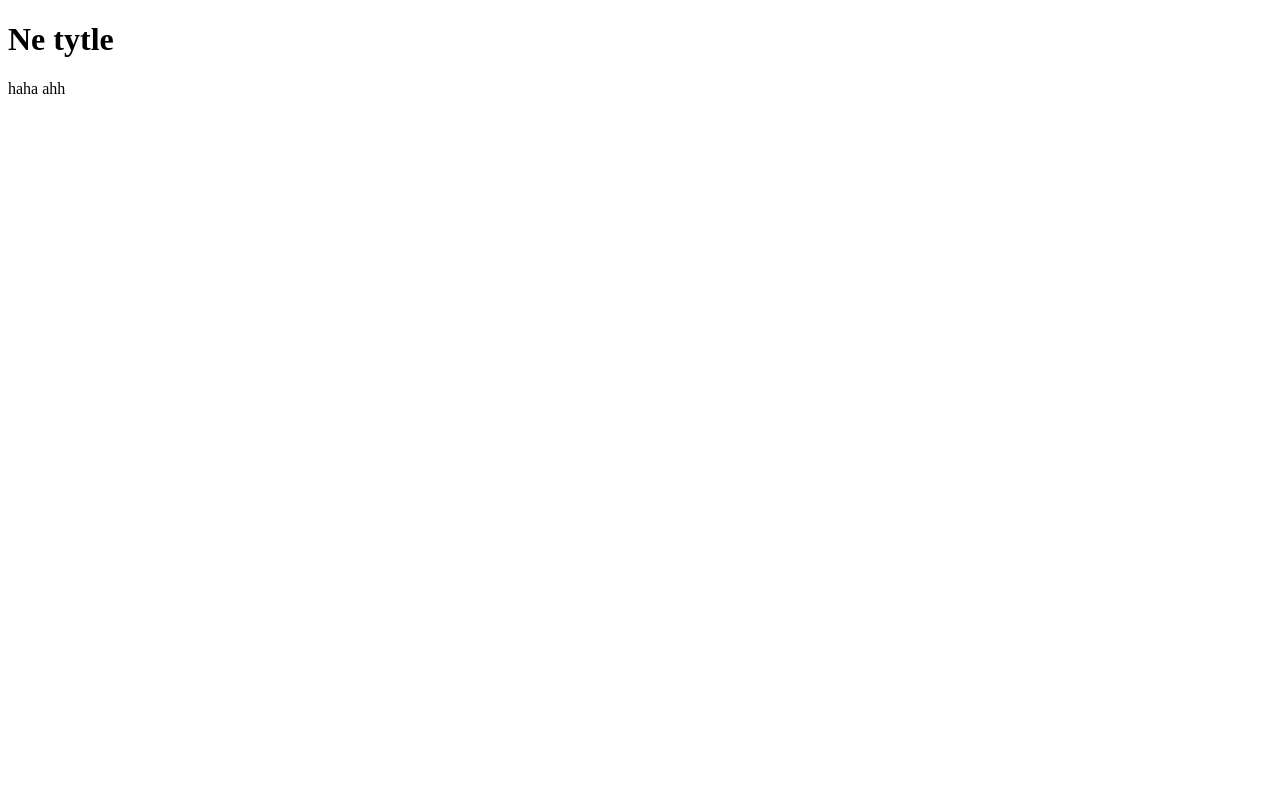
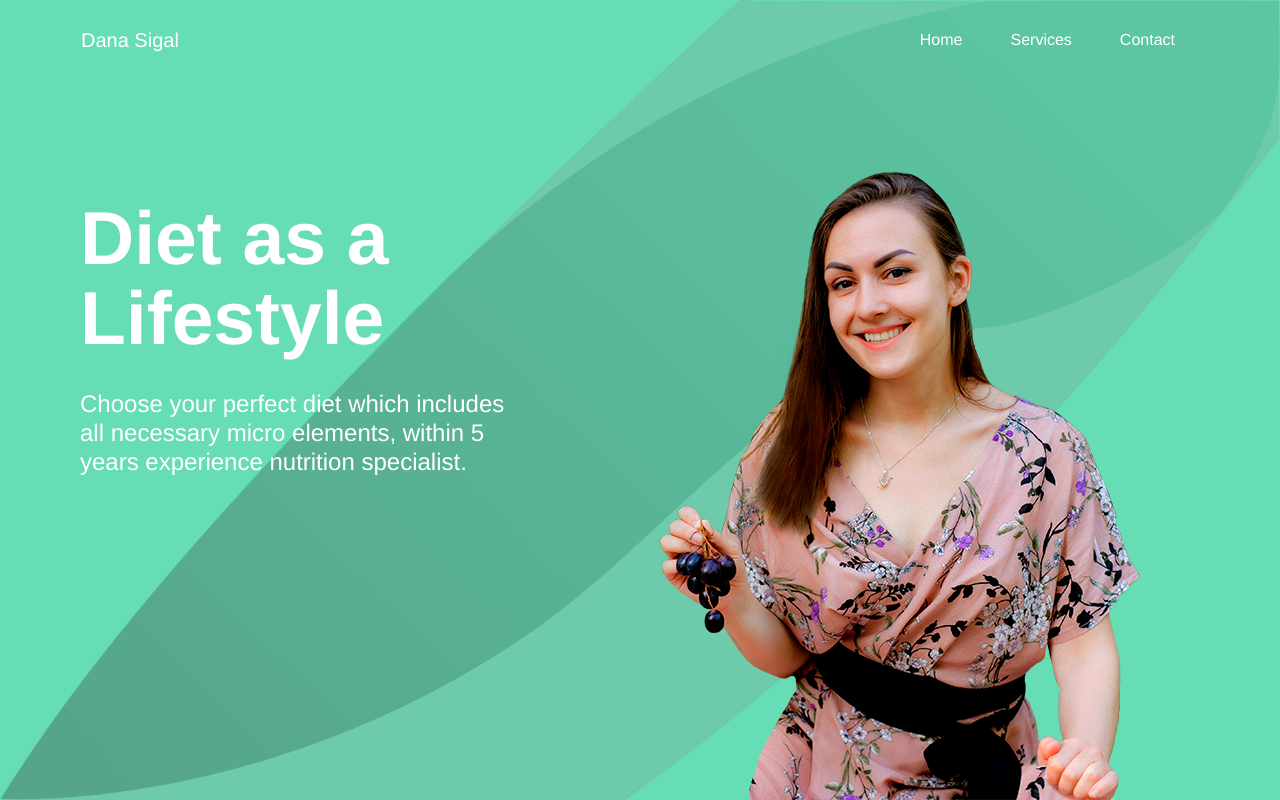
Before and after one commit to Rozantsew/danasigal_land, a website: page src/index.html in a window 1280 px wide. Drawn offline with nearby package versions, Linux system fonts and the light colour scheme.

Commit message:
hero section 80%

```diff
--- /dev/null
+++ b/src/assets/scss/main.scss
@@ -0,0 +1,176 @@
+body {
+    background-color: transparent !important;
+    color: #fff;
+    font-family: "Helvetica Neue";
+
+}
+
+.navbar {
+    padding-top: 20px;
+    width: 100%;
+    background: none !important;
+
+    @media(max-width: 760px) {
+        background-color: transparent !important;
+        padding-top: 2rem !important;
+        padding: 0px 35px;
+    }
+
+    .navbar-toggler {
+        cursor: pointer;
+        outline: 0;
+    }
+
+    .nav-link, .navbar-brand {
+        color: #fff !important;
+        @media(max-width: 34em) {
+        }
+    }
+
+    .nav-link {
+        color: #fff !important;
+        @media(max-width: 34em) {
+            color: lightgrey;
+        }
+    }
+
+    .nav-item {
+        padding: 0 1rem;
+
+        @media(max-width: 34em) {
+            padding: 0 !important;
+            color: lightgrey;
+        }
+    }
+}
+.container {
+    display: flex;
+    flex-direction: column;
+    justify-content: space-between;
+}
+
+
+
+
+.hero {
+    .grean_back {
+        height: 100vh;
+        bottom: 0.1px;
+        padding: 0px 10px 0px 10px;
+    }
+    position: relative;
+    height: 100vh;
+    .first__wave, .second__wave  {
+        // position: absolute !important;
+        height: 100vh;
+        width: 100%;
+        background-size: cover;
+    }
+
+
+    .first__wave  {
+        position: absolute !important;
+        z-index: -1;
+        top: 0.1px;
+        left: 0.1px;
+        max-width: 100%;
+        @media(max-width: 991px) {
+            // top: 0px;
+             left: 0px;
+            right: -200px;
+            // width: 100%;
+        }
+    }
+
+    .second__wave {
+        position: absolute !important;
+        z-index: -1;
+        top: 0,1px;
+        @media(max-width: 991px) {
+            // top: 0px;
+            left: 0px;
+            right: -200px;
+        }
+    }
+
+    background-color: #67DDB6;
+    z-index: -1;
+    min-width: 325px !important;
+    background-size: cover;
+        .header_text {
+            display: flex;
+            flex-direction: column;
+            justify-content: center;
+            max-width: 100%;
+            margin-top: 5rem;
+            @media(max-width: 991px) {
+                max-width: 70%;
+                padding: 0px 20px;
+            }
+            @media(max-width: 600px) {
+                max-width: 100%;
+                padding: 0px 20px;
+            }
+            h1 {
+            // margin-top: 7rem;
+            margin-bottom: 2rem;
+            line-height: 80px;
+            font-size: 75px;
+            font-weight: bold;
+            @media(max-width: 1000px) {
+                font-size: 72px;
+                }
+                @media(max-width: 600px) {
+                    font-size: 42px;
+                    line-height: 50px;
+                    }
+            }
+
+        h2 {
+            max-width: 80%;
+            font-size: 24px;
+        font-weight: 300;
+        @media(max-width: 1000px) {
+            margin-bottom: 0px;
+            }
+            @media(max-width: 600px) {
+                    font-size: 22px;
+                    line-height: 25px;
+                }
+          }
+        }
+
+        .wrapper {
+            position: relative;
+            .bottom_stick{
+                position:absolute !important;
+                bottom:0 !important;
+            }
+        }
+            .picture {
+            overflow: hidden !important;
+            height: 100%;
+            @media(max-width: 991px) {
+                display: none;
+            }
+
+            .woman_stand
+            {
+            display: block;
+            position: absolute;
+            // max-width: 5vw;
+            // height: 50%;
+            padding-right: 30px;
+            transition: opacity 500ms ease 0s;
+            // object-fit: cover;
+            object-position: center center;
+            opacity: 1;
+
+            @media(max-width: 1136px) {
+                width: 450px;
+                display: none;
+
+            }
+        }
+    }
+}
--- a/src/index.html
+++ b/src/index.html
@@ -5,11 +5,89 @@
     <meta name="viewport" content="width=device-width, initial-scale=1.0">
     <meta http-equiv="X-UA-Compatible" content="ie=edge">
     <title>Dana Sigal~</title>
+    <link rel="stylesheet" href="https://fonts.googleapis.com/css?family=Tangerine">
+    <link rel="stylesheet" href="https://cdnjs.cloudflare.com/ajax/libs/font-awesome/4.7.0/css/font-awesome.min.css">
+    <link rel="stylesheet" href="https://stackpath.bootstrapcdn.com/bootstrap/4.3.1/css/bootstrap.min.css" integrity="sha384-ggOyR0iXCbMQv3Xipma34MD+dH/1fQ784/j6cY/iJTQUOhcWr7x9JvoRxT2MZw1T" crossorigin="anonymous">
+    <link rel="stylesheet" href="assets/css/normalize.css">
+    <link rel="stylesheet" href="assets/css/main.css">
 </head>
 <body>
-    <h1>Ne tytle</h1>
-    <p>
-        haha ahh
-    </p>
+    <div id="hero" class="hero wrapper">
+        <img class="first__wave" src="assets/images/first__wave.png" alt="">
+        <img class="second__wave" src="assets/images/second__wave.png" alt="">
+        <div class="container grean_back ">
+            <div class="row">
+                <nav class="navbar navbar-expand-md sticky-top navbar-light bg-light">
+                    <span class="navbar-brand">Dana Sigal</span>
+                    <button class="navbar-toggler" type="button" data-toggle="collapse" data-target="#navbarSupportedContent" aria-controls="navbarSupportedContent" aria-expanded="false" aria-label="Toggle Navigation">
+                        <span class="navbar-toggler-icon"></span>
+                    </button>
+
+                    <div class="collapse navbar-collapse" id="navbarSupportedContent">
+                        <ul class="navbar-nav ml-auto">
+                            <li class="nav-item active">
+                                <a href="#" class="nav-link">Home</a>
+                            </li>
+                            <li class="nav-item active">
+                                <a href="#" class="nav-link">Services</a>
+                            </li>
+                            <li class="nav-item active">
+                                <a href="#" class="nav-link">Contact</a>
+                            </li>
+
+                        </ul>
+                    </div>
+                </nav>
+            </div>
+                <div class="row bottom_stick h-100">
+                    <div class=" col-lg-6 col-sm-12 ">
+                        <div class="header_text">
+                            <h1 class="text-left">
+                            Diet as
+                            a Lifestyle
+                        </h1>
+                        <h2 class=" text-left">
+                            Choose your perfect diet
+                            which includes all necessary
+                            micro elements, within 5 years
+                            experience nutrition specialist.
+                        </h2>
+                        </div>
+                    </div>
+                    <div class="col-lg-6 col-sm-none ">
+                        <div class="picture ">
+                                <picture>
+                                    <source
+                                    srcset="assets/images/woman__stand.png 350w,
+                                    assets/images/woman__stand.png 500w,
+                                    assets/images/woman__stand.png 1000w,
+                                    assets/images/woman__stand.png 1120w"
+                                    sizes="(max-width: 1000px) 100vw, 1000px">
+                                    <img sizes="(max-width: 1000px) 100vw, 1000px"
+                                    srcset="assets/images/woman__stand.png 250w,
+                                    assets/images/woman__stand.png 500w,
+                                    assets/images/woman__stand.png 1000w,
+                                    assets/images/woman__stand.png 1120w"
+                                    src="assets/images/woman__stand.png"
+                                    src="assets/images/woman__stand.png" alt="woman-stand"
+                                    alt="" loading="lazy"
+                                    style="
+                                    position: absolute;
+                                    overflow: hidden !important;
+                                    bottom: 0px !important;
+                                    "
+
+                                    >
+                                </picture>
+                        </div>
+
+                    </div>
+            </div>
+        </div>
+
+
+    <script src="https://code.jquery.com/jquery-3.3.1.slim.min.js" integrity="sha384-q8i/X+965DzO0rT7abK41JStQIAqVgRVzpbzo5smXKp4YfRvH+8abtTE1Pi6jizo" crossorigin="anonymous"></script>
+    <script src="https://cdnjs.cloudflare.com/ajax/libs/popper.js/1.14.7/umd/popper.min.js" integrity="sha384-UO2eT0CpHqdSJQ6hJty5KVphtPhzWj9WO1clHTMGa3JDZwrnQq4sF86dIHNDz0W1" crossorigin="anonymous"></script>
+    <script src="https://stackpath.bootstrapcdn.com/bootstrap/4.3.1/js/bootstrap.min.js" integrity="sha384-JjSmVgyd0p3pXB1rRibZUAYoIIy6OrQ6VrjIEaFf/nJGzIxFDsf4x0xIM+B07jRM" crossorigin="anonymous"></script>
 </body>
 </html>
```
Also changed, not shown: package.json (added, +22 -0 lines), src/assets/css/main.css (added), src/assets/css/normalize.css (added), src/assets/images/first__wave.png (added), src/assets/images/second__wave.png (added), src/assets/images/woman__stand.png (added), src/assets/scss/main.css (added), 8 other files.
